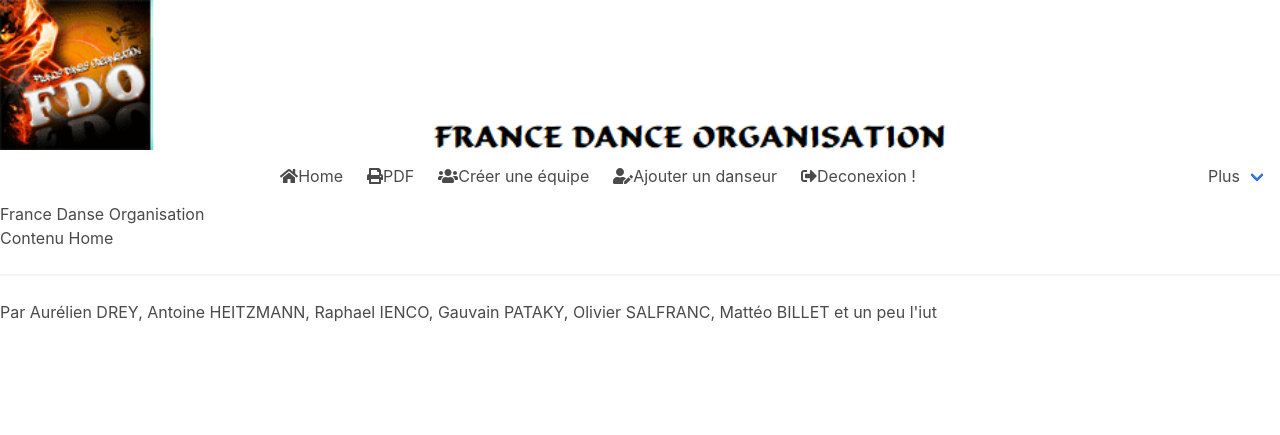
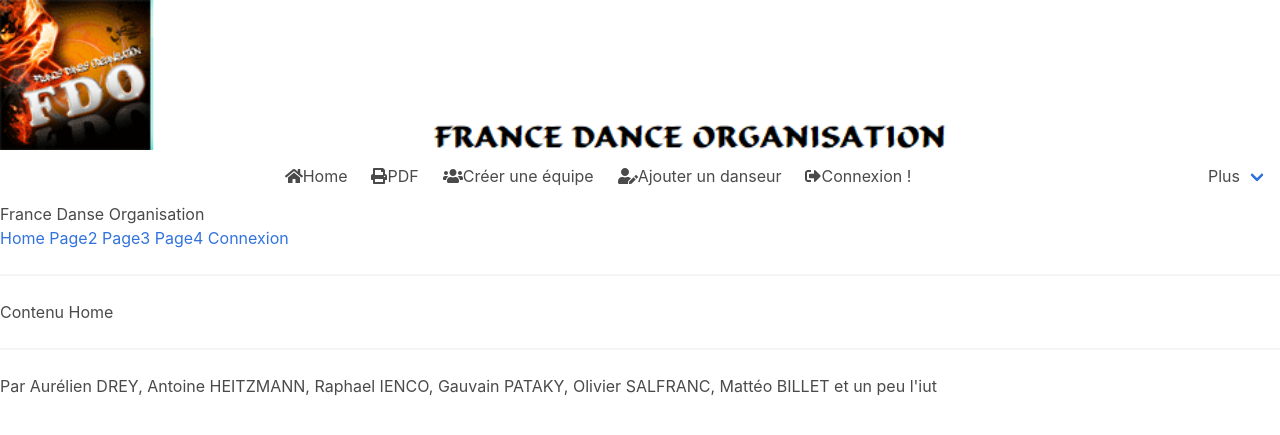
Before and after one commit to Neileruaa/FDO_site, a Symfony app: template templates/home/index.html.twig in a window 1280 px wide. Shown: the top 435 px of the page. Run offline with Twig, Linux system fonts and the light colour scheme; the template is opened without the code that fills it, so the values that code supplies are empty; some libraries are stand-ins or nearby versions.

Commit message:
Partie admin connexion

```diff
--- a/composer.json
+++ b/composer.json
@@ -5,6 +5,7 @@
         "php": "^7.1.3",
         "ext-ctype": "*",
         "ext-iconv": "*",
+        "easycorp/easyadmin-bundle": "^1.17",
         "fpdf/fpdf": "^1.8",
         "sensio/framework-extra-bundle": "^5.1",
         "symfony/asset": "*",
--- a/src/Controller/SecurityController.php
+++ b/src/Controller/SecurityController.php
@@ -26,8 +26,10 @@ class SecurityController extends Controller
         if ($form->isSubmitted()&& $form->isValid()){
             $hash=$encoder->encodePassword($user,$user->getPassword());
             $user->setPassword($hash);
+
             $manager->persist($user);
             $manager->flush();
+
             return $this->redirectToRoute('security.login');
         }
 
--- a/templates/base.html.twig
+++ b/templates/base.html.twig
@@ -29,9 +29,21 @@
                 <a class="navbar-item" href="{{ path('page2') }}"><i class="fas fa-print"></i>PDF</a>
                 <a class="navbar-item" href="{{ path('page3') }}"><i class="fas fa-users"></i>Créer une équipe</a>
                 <a class="navbar-item" href="{{ path('page4') }}"><i class="fas fa-user-edit"></i>Ajouter un danseur</a>
-                <a class="navbar-item" href="/logout" ><i class="fa fa-sign-out-alt"></i> Deconexion !</a>
+
+                {%  if not app.user  %}
+                    <a class="navbar-item" href="/login" ><i class="fa fa-sign-out-alt"></i> Connexion !</a>
+
+                {% else %}
+                    <a class="navbar-item" href="/logout" ><i class="fa fa-sign-out-alt"></i> Deconnexion !</a>
+
+                {% endif %}
+
+
             </div>
         </div>
+
+
+
         <div id="navbarBasicExample" class="navbar-menu">
             <div class="navbar-end">
                 <div class="navbar-item has-dropdown is-hoverable">
@@ -57,8 +69,20 @@
                 </div>
             </div>
         </div>
+
+        {% if is_granted('ROLE_ADMIN') %} {# si on est admin, affiche la navBar de l'admin#}
+
+            <div class="navbar-menu">
+                <div class="navbar-end">
+                    <a class="navbar-item" href="creationCompetition">  création de competition </a>
+                    <a class="navbar-item" href="/validDossard">confirmation dossards</a>
+                    <a class="navbar-item" href="/mailBox">boite mail</a>
+                    <a class="navbar-item" href="/profil">voir profil</a>
+
+                </div>
+            </div>
+        {% endif %}
     </nav>
-
 
 {% endblock %}
 {% block navigation %}{% endblock %}
--- a/templates/layout.html.twig
+++ b/templates/layout.html.twig
@@ -6,17 +6,29 @@
 
 {% block header %}
     {{ parent() }}
-    <h1>France Danse Organisation</h1>
+    France Danse Organisation
 {% endblock %}
 
 {% block navigation %}
     {{ parent() }}
+   <nav>
+       <a href="{{ path('home') }}">Home</a>
+       <a href="{{ path('page2') }}">Page2</a>
+       <a href="{{ path('page3') }}">Page3</a>
+       <a href="{{ path('page4') }}">Page4</a>
 
+{%  if not app.user  %}
+ <a href="/login" > Connexion</a>
+{% else %}
+	 <a href="/logout" > Deconnexion</a>
+{% endif %}
 
+   </nav>
+    <hr>
 {% endblock %}
 
 {% block body %}
-    {{ parent() }}
+{{ parent() }}
 
 
 
```
Also changed, not shown: src/Entity/User.php (+59 -20 lines), 3 other files.
